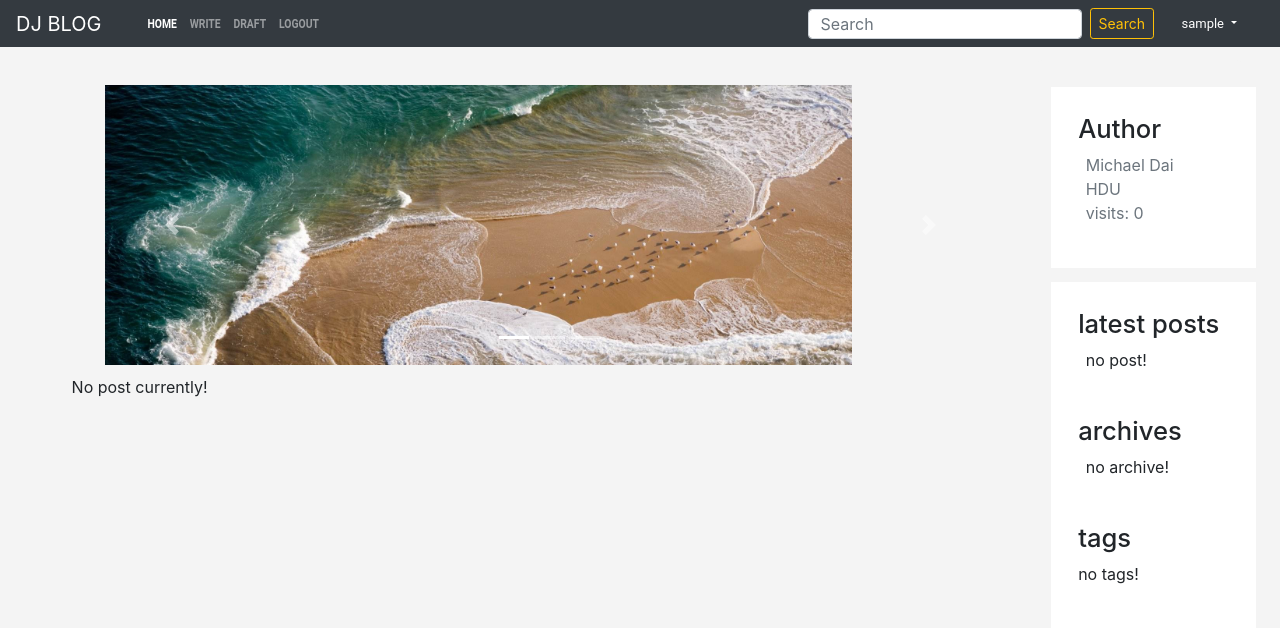
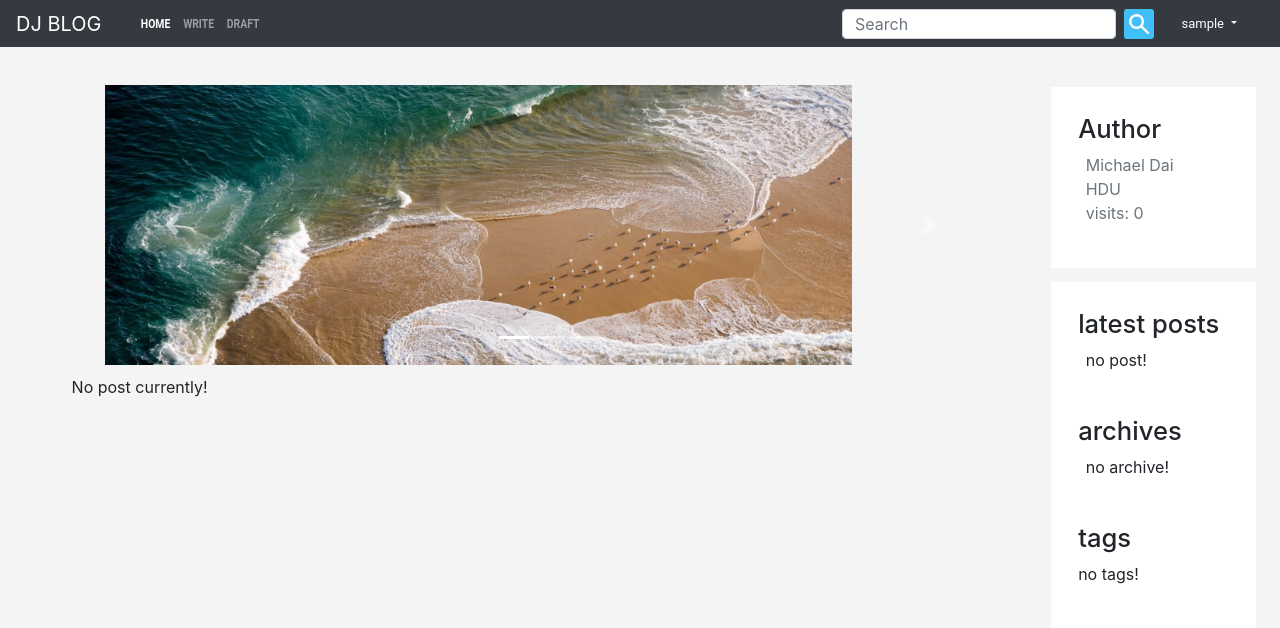
Before and after one commit to Mike-Dai/djangocoder, a Django app: page / in a window 1280 px wide. Shown: the top 628 px of the page. Run offline with Django 3.2, Linux system fonts and the light colour scheme; the visitor is signed in with stand-in values (Sample User, id 1); data that the repository does not hold is empty; some libraries are stand-ins or nearby versions.

Commit message:
Move logout to user dropdown and change search button into icon

```diff
--- a/blog/templates/blog/base.html
+++ b/blog/templates/blog/base.html
@@ -29,9 +29,6 @@
 					        	<a class="nav-link" href="{% url 'post_draft_list' %}">DRAFT</a>
 					      	</li>
 					    {% endif %}
-				      	<li class="nav-item">
-				        	<a class="nav-link" href="{% url 'logout' %}">LOGOUT</a>
-				      	</li>
 			        {% else %}
 			      		<li class="nav-item">
 				        	<a class="nav-link" href="{% url 'login' %}">LOGIN</a>
@@ -42,8 +39,13 @@
 				    {% endif %}
 			    </ul>
 			    <form class="form-inline my-2 my-lg-0" role="search" method="get" id="searchform" action="{% url 'search' %}">
-			       <input class="form-control mr-sm-2" type="search" placeholder="Search" aria-label="Search" name="q">
-			       <button type="submit" class="btn btn-outline-warning btn-sm my-2 my-sm-0" type="submit">Search</button>
+
+				       	<input class="form-control mr-sm-2" type="search" placeholder="Search" aria-label="Search" name="q">
+				       	<input src="{% static 'images/search.jpeg' %}" width="30px" height="30px" style="border-radius: 10%" type="image">
+
+			       	<!--
+			       	<button type="submit" class="btn btn-outline-warning btn-sm my-2 my-sm-0">Search</button>
+			   		-->
 			    </form>
 			    {% if user.is_authenticated %}
 			    <div class="nav-user nav-item dropdown">
@@ -52,8 +54,7 @@
         			</a>
 			        <div class="dropdown-menu" aria-labelledby="navbarDropdownMenuLink">
 			          	<a class="dropdown-item" href="{% url 'user_profile' %}">Profile</a>
-			          	<a class="dropdown-item" href="#">Another action</a>
-			          	<a class="dropdown-item" href="#">Something else here</a>
+			          	<a class="dropdown-item" href="{% url 'logout' %}">Logout</a>
 			        </div>
 			    </div>
 			    {% endif %}
```
Also changed, not shown: blog/static/images/search.jpeg (added).
